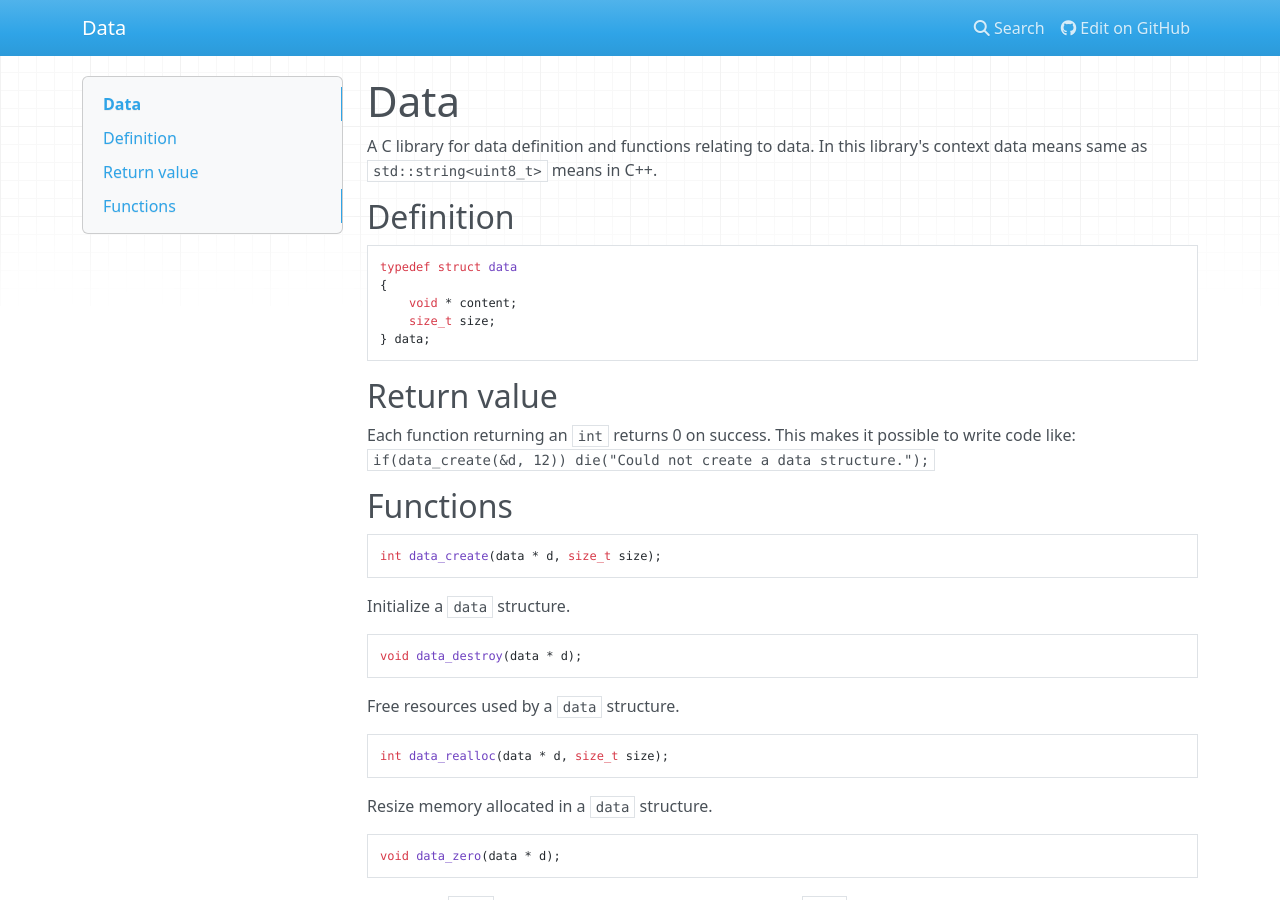
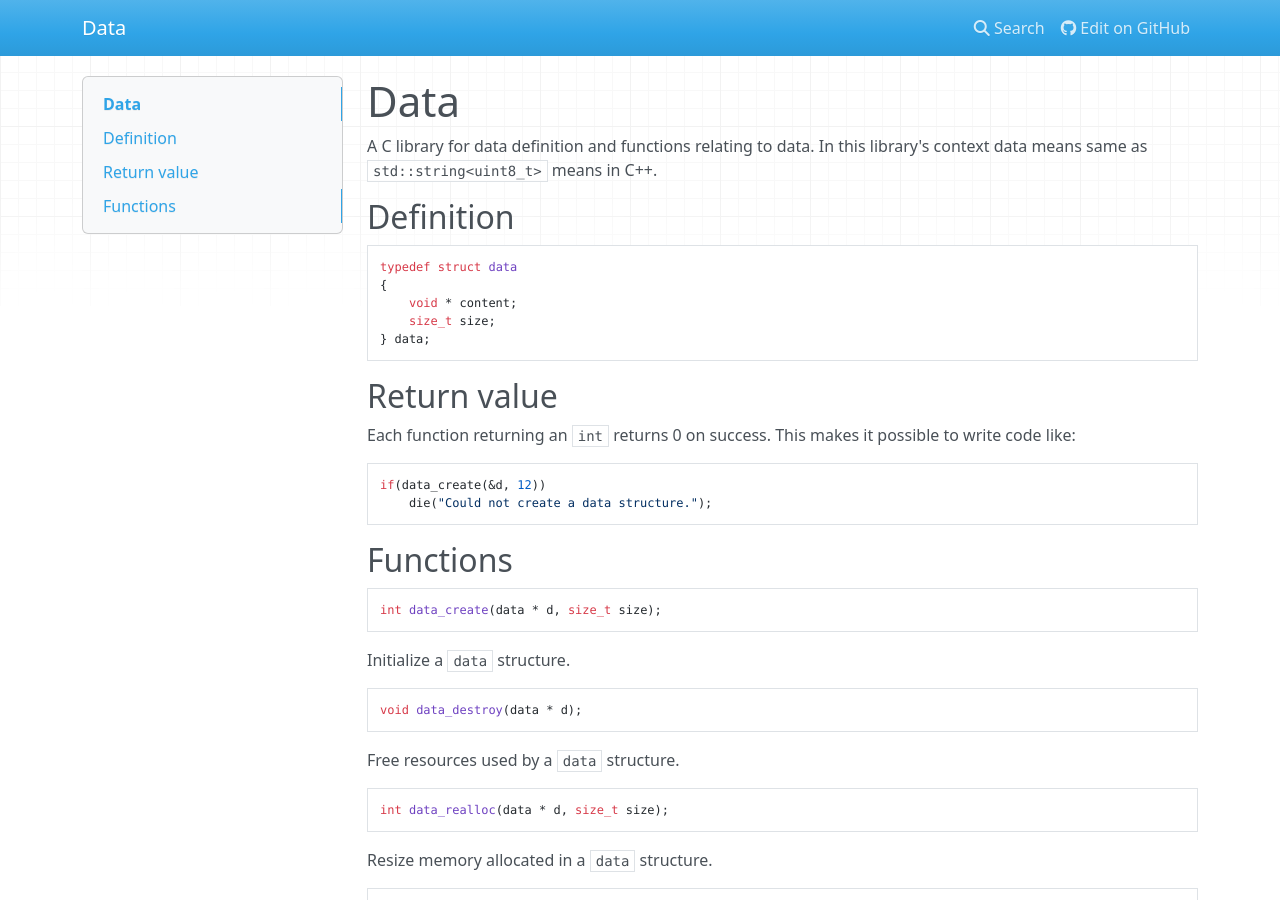
Before and after one commit to gryor/data, an MkDocs documentation site: the page built from docs/index.md, in a window 1280 px wide and 900 px high. Built offline with MkDocs 1.6.1, drawn with Linux system fonts in a browser that asks for light colours; nearby versions of some CDN libraries.

Commit message:
Update index.md

````diff
--- a/docs/index.md
+++ b/docs/index.md
@@ -18,7 +18,12 @@ typedef struct data
 ## Return value
 
 Each function returning an `int` returns 0 on success.
-This makes it possible to write code like: `if(data_create(&d, 12)) die("Could not create a data structure.");`
+This makes it possible to write code like:
+
+```c
+if(data_create(&d, 12))
+    die("Could not create a data structure.");
+```
 
 ## Functions
 
````
